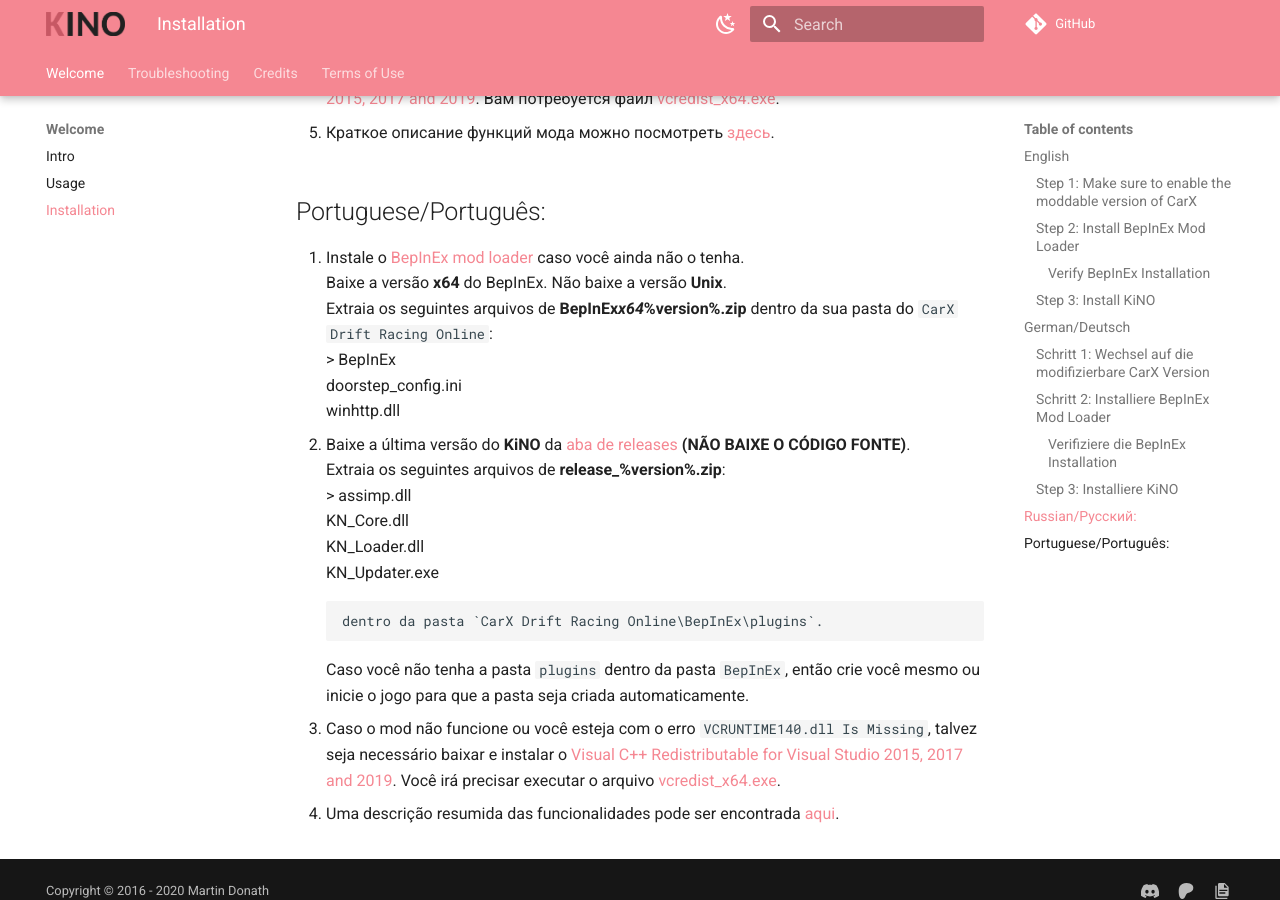
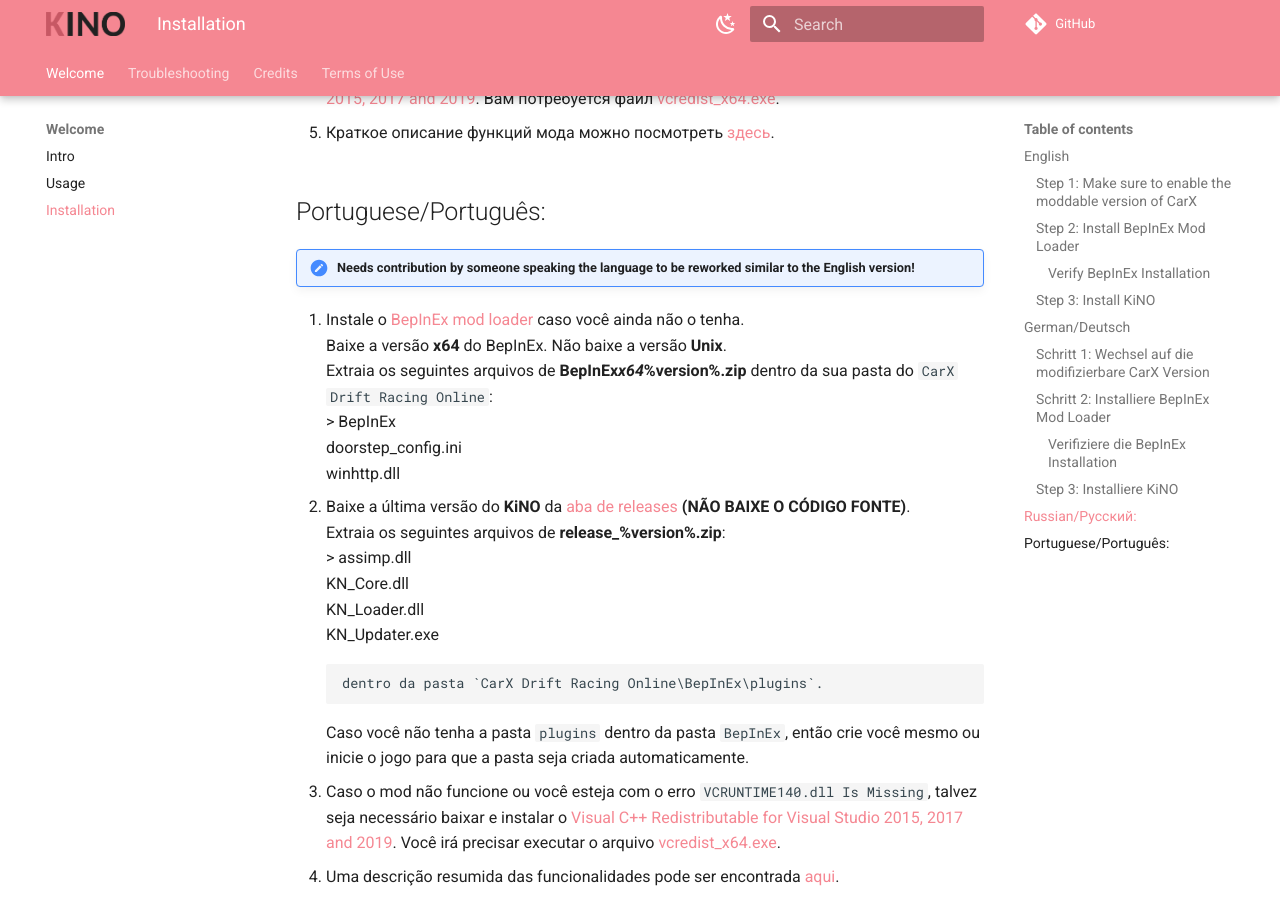
Before and after one commit to trbflxr/kino, an MkDocs documentation site: the page built from docs/installation.md, in a window 1280 px wide and 900 px high, scrolled down 8233 px. Built offline with MkDocs 1.6.1 and Material for MkDocs 9.7.7, drawn with Linux system fonts in a browser that asks for light colours; comment, search, counter and statistics services are not loaded.

Commit message:
add contribution notice to portuguese installation instructions

```diff
--- a/docs/installation.md
+++ b/docs/installation.md
@@ -176,6 +176,8 @@ Das war's, du kannst nun CarX starten und es sollte funktionieren. Schau die uns
 
 ## Portuguese/Português:
 
+!!! TODO "Needs contribution by someone speaking the language to be reworked similar to the English version!"
+
 1.  Instale o [BepInEx mod loader](https://github.com/BepInEx/BepInEx/releases) caso você ainda não o tenha.
     Baixe a versão **x64** do BepInEx. Não baixe a versão **Unix**.
     Extraia os seguintes arquivos de **BepInEx*x64*%version%.zip** dentro da sua pasta do `CarX Drift Racing Online`:
```
